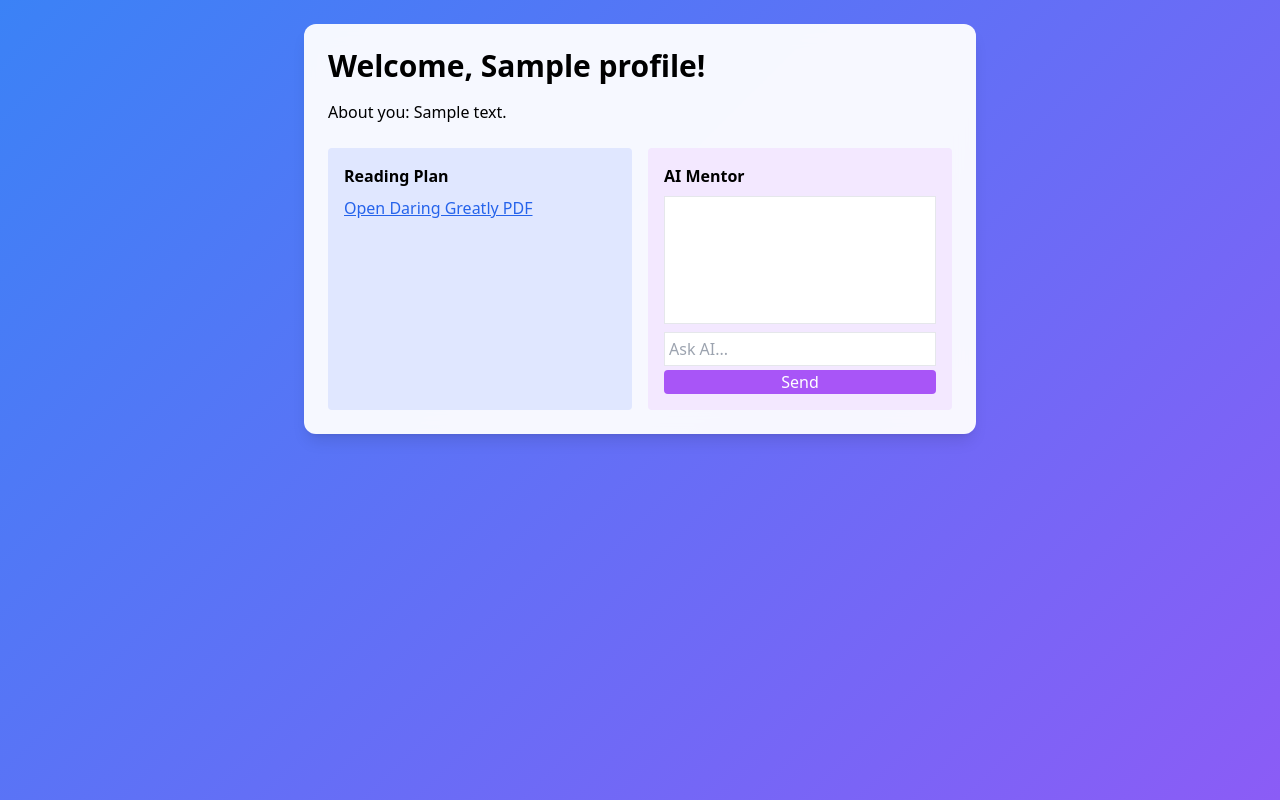
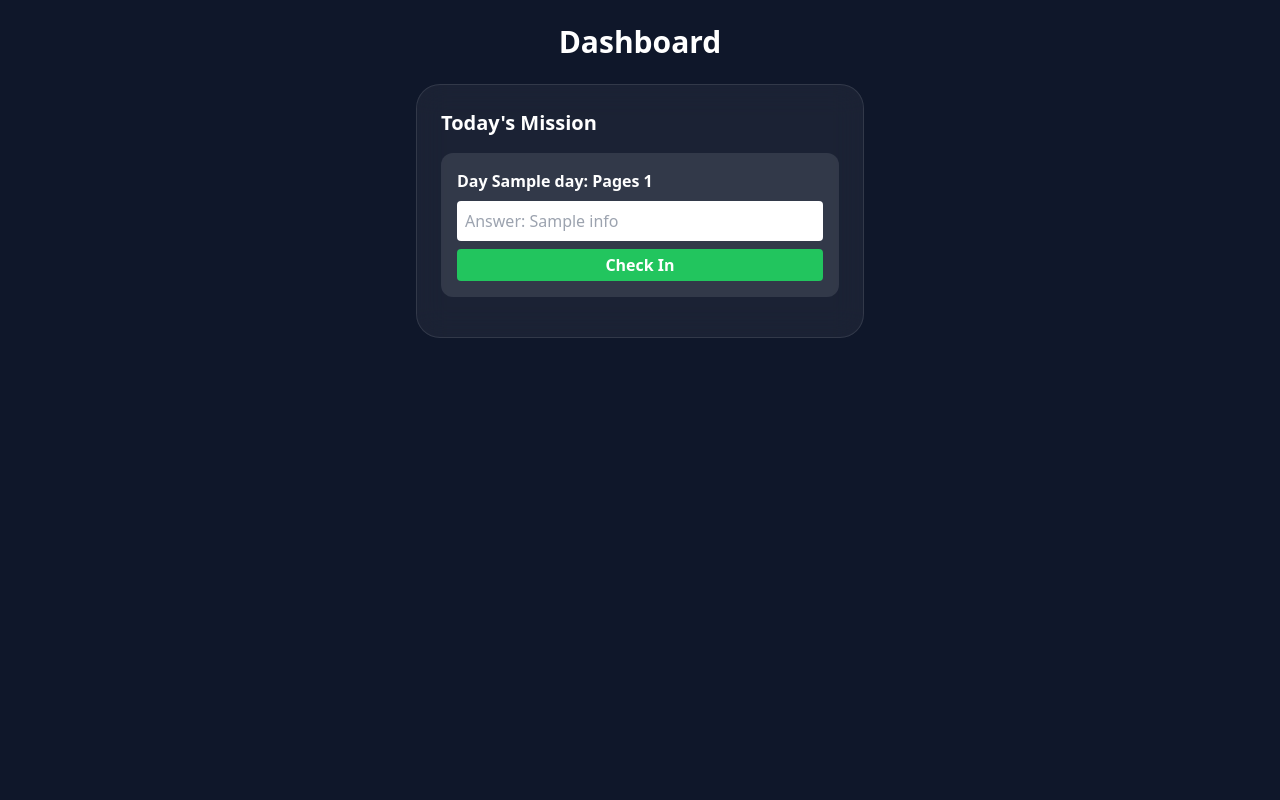
Before and after one commit to happyrev/hican-bridge, a Flask app: template templates/dashboard.html in a window 1280 px wide. Run offline with Flask 3, Linux system fonts and the light colour scheme; the template is opened without the code that fills it: most values are stand-ins (such as "Sample title", 1, 10 or a date in 2020); some libraries are stand-ins or nearby versions.

Commit message:
Add daily reading quiz, scoring logic, and updated dashboard

```diff
--- a/app.py
+++ b/app.py
@@ -1,45 +1,33 @@
-from flask import Flask, render_template, request, redirect, session
+
+from flask import Flask, render_template, request, redirect, session, jsonify
 import os
 import openai
+import json
 
 app = Flask(__name__)
-app.secret_key = 'hican_secret_key' # In production use a real secret key
+app.secret_key = 'hican_secret_key'
 openai.api_key = os.getenv('OPENAI_API_KEY')
 
-# Mock data
-students = {} # Dict by student_id or simple global for now
-reports = []
-diaries = []
-
-@app.route('/')
-def home():
-    if 'profile' in session:
-        return render_template('dashboard.html', profile=session['profile'])
-    return render_template('index.html')
+with open('daily_plan.json', 'r') as f:
+    daily_plan = json.load(f)
 
 @app.route('/dashboard')
 def dashboard():
-    if 'profile' in session:
-        return render_template('dashboard.html', profile=session['profile'])
-    return redirect('/')
+    return render_template('dashboard.html', profile=session.get('profile'), daily_plan=daily_plan)
 
-@app.route('/profile', methods=['POST'])
-def profile():
-    session['profile'] = {
-        'name': request.form.get('name'),
-        'about': request.form.get('about')
-    }
-    return redirect('/dashboard')
+@app.route('/check-in', methods=['POST'])
+def check_in():
+    day = request.form.get('day')
+    answer = request.form.get('answer')
 
-@app.route('/chat', methods=['POST'])
-def chat():
-    user_message = request.form.get('message')
+    # AI Grade
     response = openai.ChatCompletion.create(
         model="gpt-4o",
-        messages=[{"role": "system", "content": "You are Hican Bridge AI assistant for high school graduates."},
-                  {"role": "user", "content": user_message}]
+        messages=[{"role": "system", "content": "Grade this answer on a scale of 0-100 based on the reading."},
+                  {"role": "user", "content": f"Reading pages: {daily_plan[day]['pages']}. Question: {daily_plan[day]['question']}. Answer: {answer}"}]
     )
-    return response.choices[0].message.content
+    score = int(response.choices[0].message.content.split()[0])
+    return jsonify({'score': score})
 
 if __name__ == '__main__':
     app.run(debug=False, port=5000)
--- /dev/null
+++ b/daily_plan.json
@@ -0,0 +1 @@
+{"1": {"pages": "1-5", "question": "What is the primary definition of vulnerability mentioned?"}, "2": {"pages": "6-10", "question": "How does the author define 'Daring Greatly'?"}, "3": {"pages": "11-15", "question": "What is one myth about vulnerability mentioned?"}}
--- a/templates/dashboard.html
+++ b/templates/dashboard.html
@@ -5,45 +5,36 @@
     <title>Hican Bridge Dashboard</title>
     <script src="https://cdn.tailwindcss.com"></script>
     <style>
-        body { background: linear-gradient(135deg, #3b82f6 0%, #8b5cf6 100%); min-height: 100vh; }
-        .card { background: rgba(255, 255, 255, 0.95); backdrop-filter: blur(10px); }
+        body { background: #0f172a; color: white; min-height: 100vh; }
+        .glass { background: rgba(255, 255, 255, 0.05); backdrop-filter: blur(15px); border: 1px solid rgba(255,255,255,0.1); }
     </style>
 </head>
 <body class="p-6">
-    <div class="card p-6 rounded-xl shadow-lg max-w-2xl mx-auto">
-        <h1 class="text-3xl font-bold mb-4">Welcome, {{ profile.name }}!</h1>
-        <p class="mb-6">About you: {{ profile.about }}</p>
+    <div class="max-w-md mx-auto">
+        <h1 class="text-3xl font-bold mb-6 text-center">Dashboard</h1>
 
-        <div class="grid grid-cols-1 md:grid-cols-2 gap-4">
-            <!-- Reading Section -->
-            <div class="p-4 bg-indigo-100 rounded">
-                <h2 class="font-bold mb-2">Reading Plan</h2>
-                <a href="/static/daring_greatly.pdf" target="_blank" class="text-blue-600 underline">Open Daring Greatly PDF</a>
+        <div class="glass p-6 rounded-3xl mb-6">
+            <h2 class="text-xl font-bold mb-4">Today's Mission</h2>
+            {% for day, info in daily_plan.items() %}
+            <div class="mb-4 p-4 bg-white/10 rounded-xl">
+                <p class="font-bold">Day {{ day }}: Pages {{ info.pages }}</p>
+                <input id="ans-{{ day }}" class="w-full p-2 mt-2 text-black rounded" placeholder="Answer: {{ info.question }}">
+                <button onclick="submitQuiz('{{ day }}')" class="mt-2 w-full bg-green-500 py-1 rounded font-bold">Check In</button>
             </div>
-
-            <!-- Chat Section -->
-            <div class="p-4 bg-purple-100 rounded">
-                <h2 class="font-bold mb-2">AI Mentor</h2>
-                <div id="chat-box" class="h-32 border bg-white mb-2 overflow-y-scroll p-2 text-sm"></div>
-                <input id="chat-input" class="w-full p-1 border mb-1" placeholder="Ask AI...">
-                <button onclick="sendMessage()" class="bg-purple-500 text-white w-full rounded">Send</button>
-            </div>
+            {% endfor %}
         </div>
     </div>
 
     <script>
-        function sendMessage() {
-            const input = document.getElementById('chat-input');
-            fetch('/chat', {
+        function submitQuiz(day) {
+            const answer = document.getElementById('ans-'+day).value;
+            fetch('/check-in', {
                 method: 'POST',
                 headers: {'Content-Type': 'application/x-www-form-urlencoded'},
-                body: new URLSearchParams({message: input.value})
+                body: new URLSearchParams({day: day, answer: answer})
             })
-            .then(r => r.text())
-            .then(text => {
-                document.getElementById('chat-box').innerHTML += `<p><b>AI:</b> ${text}</p>`;
-                input.value = '';
-            });
+            .then(r => r.json())
+            .then(data => alert('Your score for today: ' + data.score + '%'));
         }
     </script>
 </body>
```
